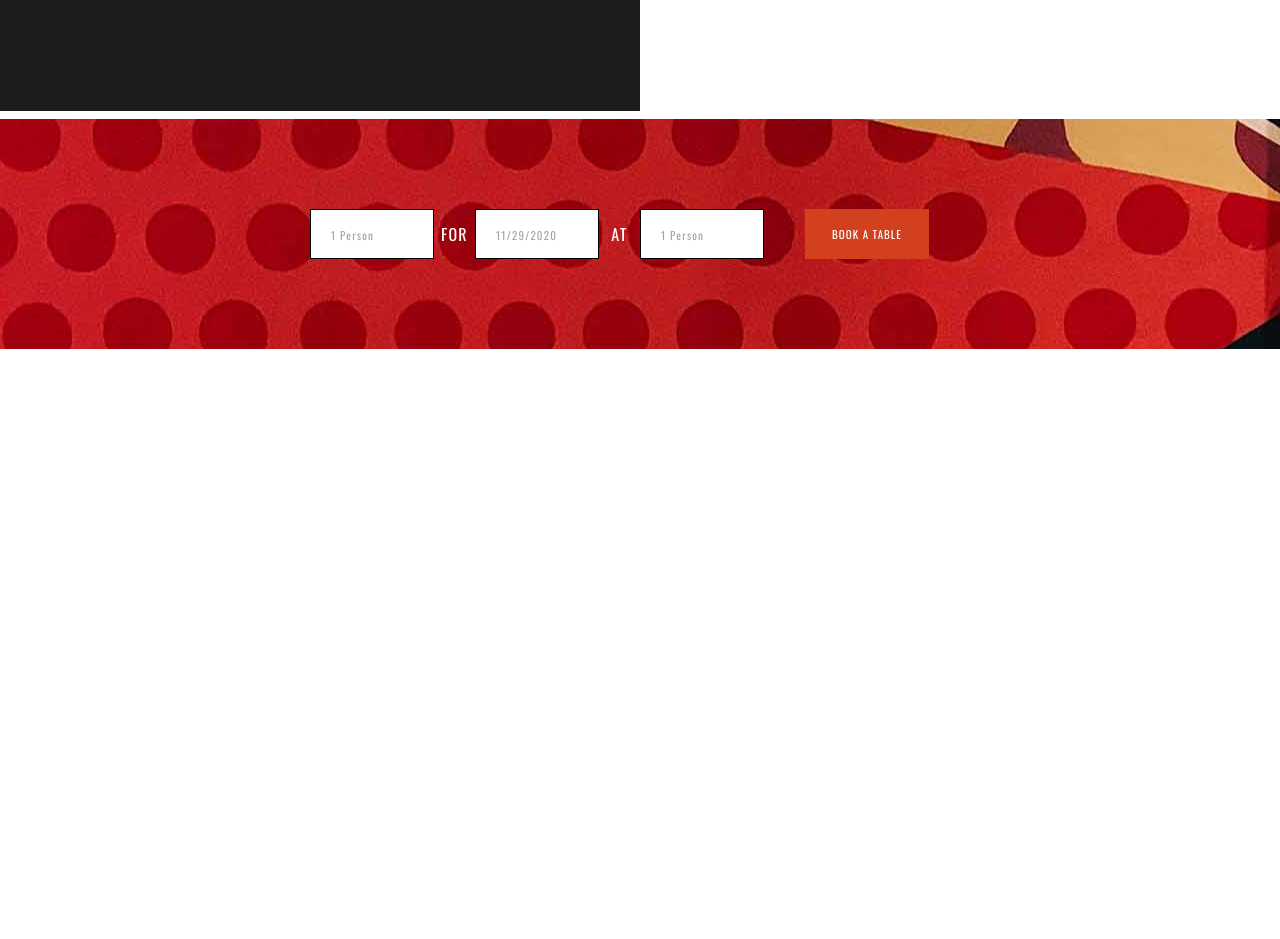
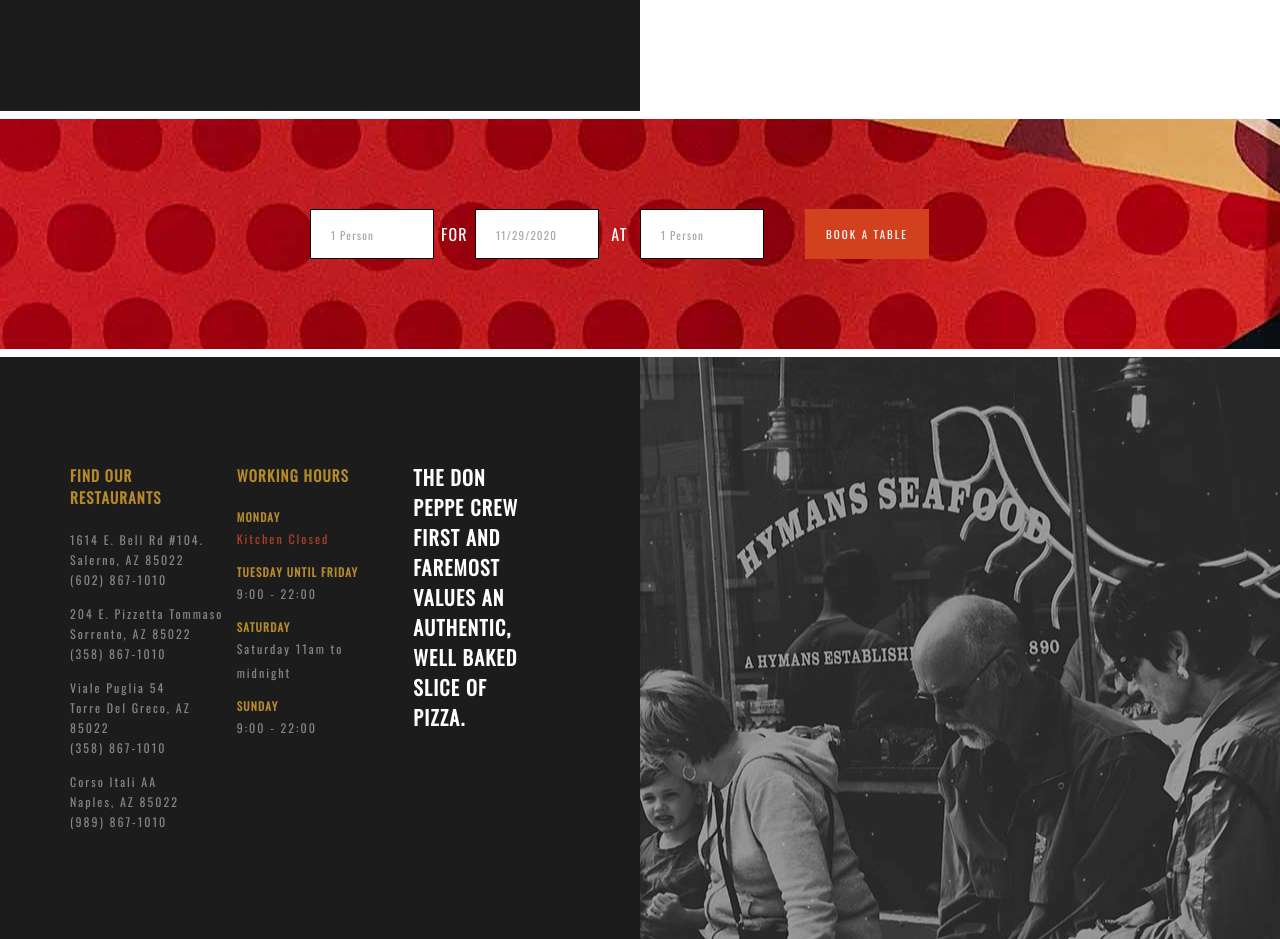
Before and after one commit to LorisP96/proj-html-vuejs, a Vue app: page / in a window 1280 px wide. Shown: the part 5504-6443 px from the top of the page. Before the commit the page ends 5853 px from the top, so only its background shows below. Built offline with nearby package versions, Linux system fonts and the light colour scheme; a web font is replaced by a local one.

Commit message:
footer part 1

```diff
--- a/src/components/FooterComponent.vue
+++ b/src/components/FooterComponent.vue
@@ -20,12 +20,76 @@
             </div>
         </div>
     </div>
+
+    <div class="about-us flex">
+        <div class="about-cont flex">
+            <ul class="about-child">
+                <li><h4>FIND OUR RESTAURANTS</h4></li>
+                <li v-for="restaurant, index in listRestaurants" :key="index">
+                    <div class="rest-info">
+                        <div>{{restaurant.road}}</div>
+                        <div>{{restaurant.city}}</div>
+                        <div>{{restaurant.number}}</div>
+                    </div>
+                </li>
+            </ul>
+            <ul class="about-child">
+                <li><h4>WORKING HOURS</h4></li>
+                <li>
+                    <h5>MONDAY</h5>
+                    <span class="rest-info closed">Kitchen Closed</span>
+                </li>
+
+                <li>
+                    <h5>TUESDAY UNTIL FRIDAY</h5>
+                    <span class="rest-info">9:00 - 22:00</span>
+                </li>
+
+                <li>
+                    <h5>SATURDAY</h5>
+                    <span class="rest-info">Saturday 11am to midnight</span>
+                </li>
+
+                <li>
+                    <h5>SUNDAY</h5>
+                    <span class="rest-info">9:00 - 22:00</span>
+                </li>
+            </ul>
+            <h3 class="about-child">THE DON PEPPE CREW FIRST AND FAREMOST VALUES AN AUTHENTIC, WELL BAKED SLICE OF PIZZA.</h3>
+        </div>
+        <div class="about-cont"></div>
+    </div>
   </footer>
 </template>
 
 <script>
 export default {
-
+    data() {
+        return {
+            listRestaurants: [
+                {
+                    road: '1614 E. Bell Rd #104.',
+                    city: 'Salerno, AZ 85022',
+                    number: '(602) 867-1010'
+                },
+                {
+                    road: '204 E. Pizzetta Tommaso',
+                    city: 'Sorrento, AZ 85022',
+                    number: '(358) 867-1010'
+                },
+                {
+                    road: 'Viale Puglia 54',
+                    city: 'Torre Del Greco, AZ 85022',
+                    number: '(358) 867-1010'
+                },
+                {
+                    road: 'Corso Itali AA',
+                    city: 'Naples, AZ 85022',
+                    number: '(989) 867-1010'
+                },
+            ]
+        }
+    }
 }
 </script>
 
@@ -37,6 +101,7 @@ export default {
     background-image: url(../assets/img/h3-background-img-3.jpg);
     padding: 90px;
     background-position: -120px;
+    margin-block: 8px;
 
     .book-cont {
         width: 60%;
@@ -70,7 +135,7 @@ export default {
                 height: 100%;
                 display: block;
                 font-family: inherit;
-                letter-spacing: 1px;
+                letter-spacing: 2px;
                 font-size: 11px;
                 background-color: $bg-red-3;
                 color: inherit;
@@ -79,4 +144,66 @@ export default {
         }
     }
 }
+
+.about-us {
+
+    .about-cont {
+        width: 50%;
+        padding-block: 100px;
+        justify-content: center;
+
+        &:first-child {
+            background-color: $bg-black-1;
+            padding-left: 70px;
+            padding-right: 100px;
+
+            .about-child {
+                width: calc(100% / 3);
+
+                &:nth-child(2) {
+                    padding-left: 10px;
+                }
+
+                &:last-child {
+                font-size: 20px;
+                color: $txt-white-1;
+                padding-left: 30px;
+                padding-top: 5px;
+
+                }
+
+                li {
+                    padding-block: 7px;
+
+                    h4 {
+                        color: $txt-gold-2;
+                        font-size: 15px;
+                        padding-bottom: 8px;
+                    }
+
+                    h5 {
+                        color: $txt-gold-2;
+                        font-size: 11.5px;
+                    }
+
+                    .rest-info {
+                    color: $txt-grey-4;
+                    font-size: 12px;
+                    line-height: 20px;
+                    letter-spacing: 2px;
+                    }
+
+                    .closed {
+                        color: $txt-red-2;
+                    }
+                }
+            }
+        }
+
+        &:last-child {
+            background-image: url(../assets/img/footer-img-1.jpg);
+            background-position: center;
+        }
+    }
+}
 </style>
--- a/src/components/MainComponent.vue
+++ b/src/components/MainComponent.vue
@@ -473,6 +473,7 @@ export default {
     // DEALS
     .deals {
         align-items: flex-start;
+        padding-bottom: 0;
 
         h6 {
             font-weight: 400;
```
